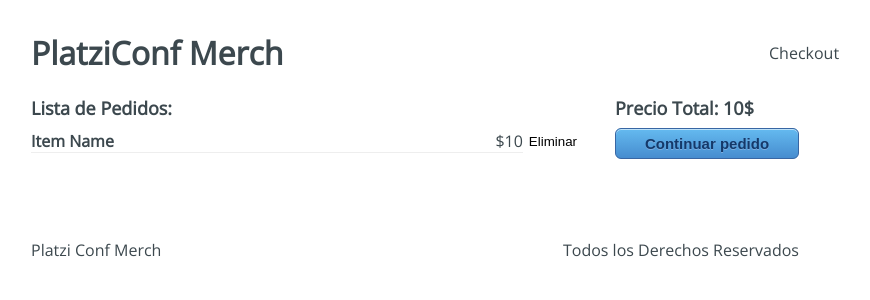
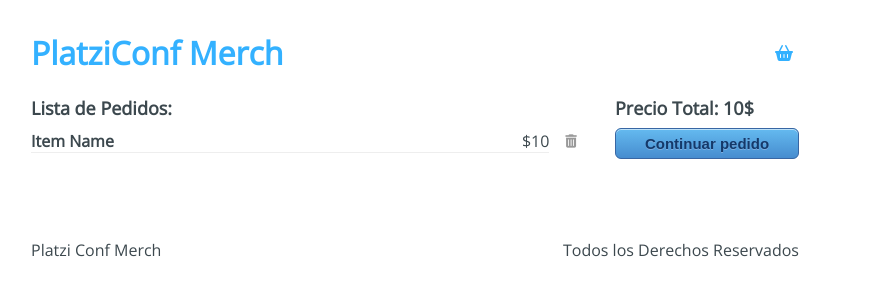
Before and after one commit to eddypv/PlatziConfMerch, a React app: page /checkout in a window 1280 px wide. Shown: the top 300 px of the page, without its empty margins (225-1095 px from the left). Built offline with nearby package versions, Linux system fonts and the light colour scheme.

Commit message:
Integration with react router dom

```diff
--- a/public/index.html
+++ b/public/index.html
@@ -4,7 +4,8 @@
     <meta charset="UTF-8">
     <meta http-equiv="X-UA-Compatible" content="IE=edge">
     <meta name="viewport" content="width=device-width, initial-scale=1.0">
-    <title>Document</title>
+    <title>Platzi Conf Merch</title>
+    <script src="https://kit.fontawesome.com/473d269aa9.js" crossorigin="anonymous"></script>
 </head>
 <body>
     <div id="app">
--- a/src/components/Header.js
+++ b/src/components/Header.js
@@ -1,11 +1,17 @@
+/* eslint-disable import/imports-first */
 import React from 'react'
 import '../styles/components/Header.css'
+import {Link } from 'react-router-dom'
 
 const Header = () =>(
         <div className="Header" >
-            <h1 className="Header-title">PlatziConf Merch</h1>
+            <h1 className="Header-title">
+                <Link to="/">PlatziConf Merch</Link>
+            </h1>
             <div className="Header-checkout">
-                Checkout
+                <Link to="/checkout">
+                    <i className="fas fa-shopping-basket"/>
+                </Link>
             </div>
         </div>
     )
--- a/src/containers/Checkout.js
+++ b/src/containers/Checkout.js
@@ -1,5 +1,7 @@
+/* eslint-disable import/imports-first */
 import React from 'react'
 import '../styles/components/Checkout.css'
+import {Link} from 'react-router-dom'
 
 const Checkout = () =>(
         <div className="Checkout">
@@ -10,12 +12,17 @@ const Checkout = () =>(
                         <h4>Item Name</h4>
                         <span>$10</span>
                     </div>
-                    <button type="button">Eliminar</button>
+                    <button type="button">
+                        <i className="fas fa-trash-alt" />
+                    </button>
                 </div>
             </div>
             <div className="Checkout-sidebar">
                 <h3>Precio Total: 10$</h3>
-                <button type="button"> Continuar pedido</button>
+                <Link to="/checkout/information">
+                    <button type="button"> Continuar pedido</button>
+                </Link>
+
             </div>
         </div>
     )
--- a/src/containers/Information.js
+++ b/src/containers/Information.js
@@ -1,5 +1,7 @@
+/* eslint-disable import/imports-first */
 import React from 'react'
 import '../styles/components/Information.css'
+import {Link} from 'react-router-dom'
 
 const Information = () => (
         <div className="Information">
@@ -25,7 +27,7 @@ const Information = () => (
                         Regresar
                     </div>
                     <div className="Information-next">
-                        Pagar
+                        <Link to="/checkout/payment">Pagar</Link>
                     </div>
                 </div>
             </div>
```
